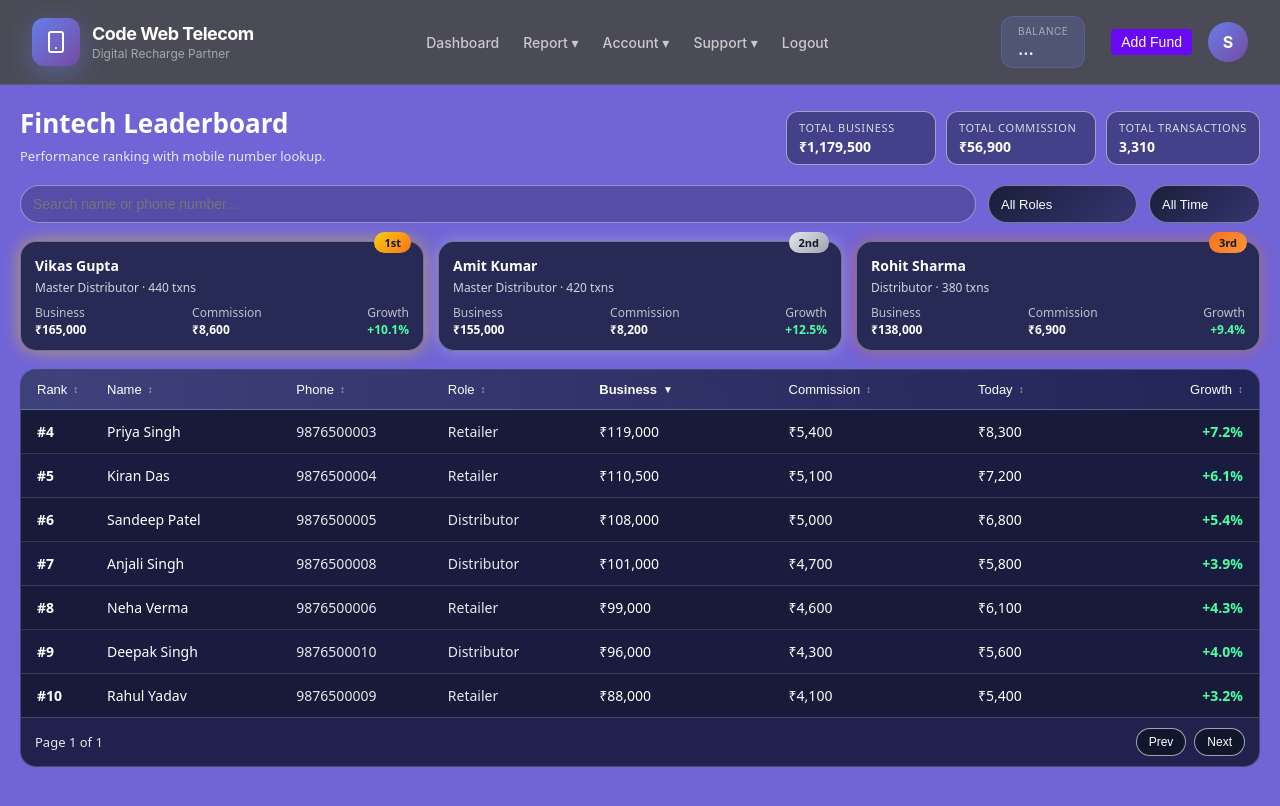
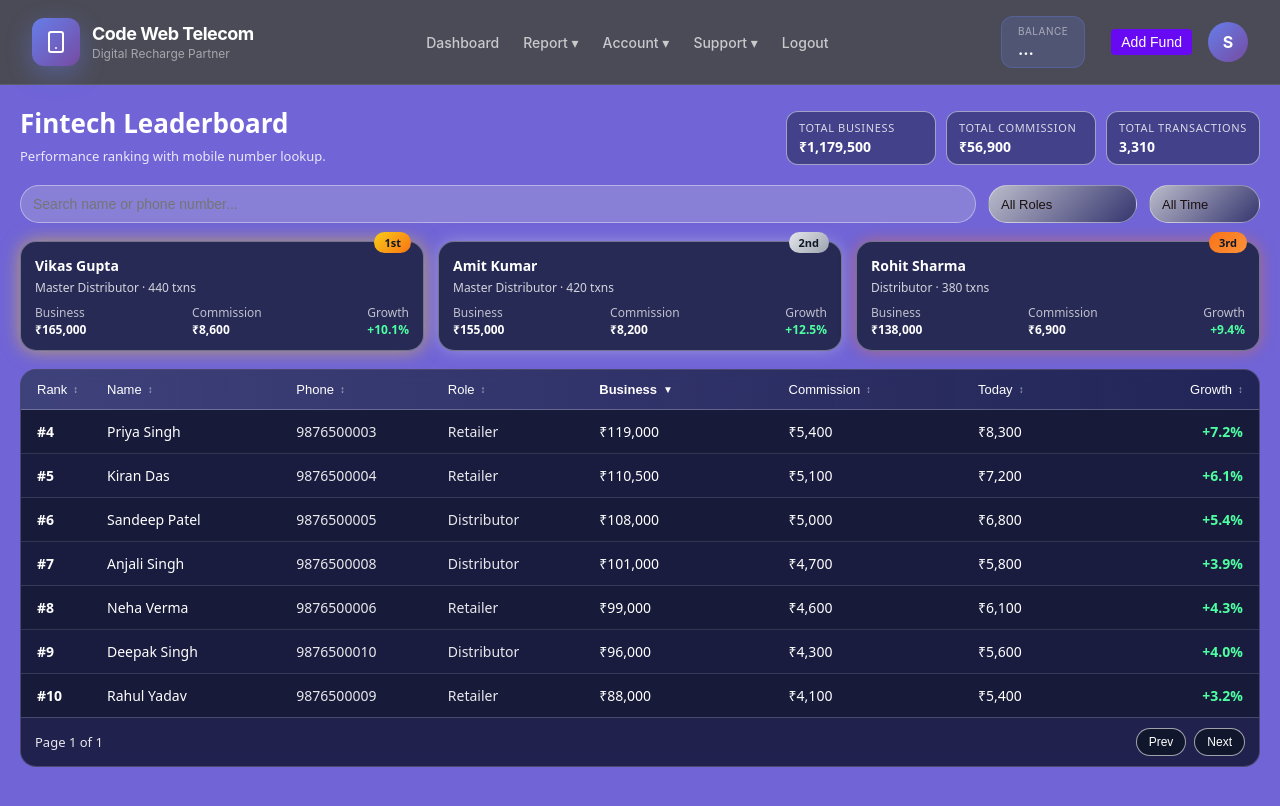
Before and after one commit to vikashsharma380/code-web-telecom, a React (Vite) app in the folder Frontend/: page /leaderboard in a window 1280 px wide. Shown: the top 806 px of the page. Built offline with nearby package versions, Linux system fonts and the light colour scheme; sample sign-in values are in the browser's storage.

Commit message:
styling modification in leader board

```diff
--- a/Frontend/Admin/LeaderBoard.jsx
+++ b/Frontend/Admin/LeaderBoard.jsx
@@ -293,7 +293,7 @@ const LeaderBoard = () => {
               padding: "10px 12px",
               borderRadius: "999px",
               border: "1px solid rgba(255,255,255,0.4)",
-              background: "rgba(10,10,30,0.25)",
+              background: "rgba(206, 206, 214, 0.25)",
               color: "#fff",
               outline: "none",
               fontSize: "14px",
@@ -678,8 +678,9 @@ const selectStyle = {
   padding: "9px 32px 9px 12px",
   borderRadius: "999px",
   border: "1px solid rgba(255,255,255,0.4)",
-  background: "linear-gradient(135deg, rgba(15,23,42,0.9), rgba(15,23,42,0.6))",
-  color: "#fff",
+  background:
+    "linear-gradient(135deg, rgba(195, 197, 201, 0.9), rgba(15,23,42,0.6))",
+  color: "#1a1010ff",
   fontSize: "13px",
   outline: "none",
   appearance: "none",
```
